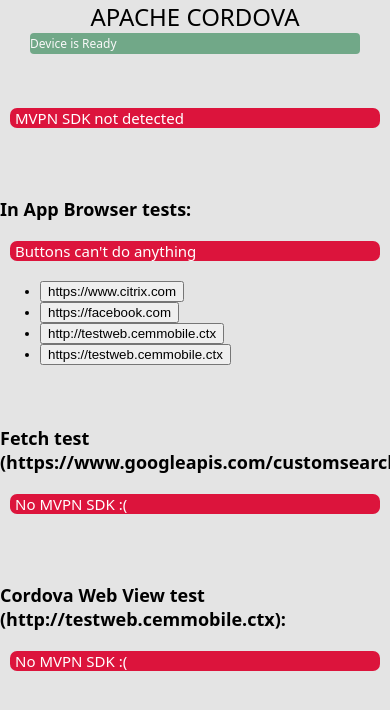
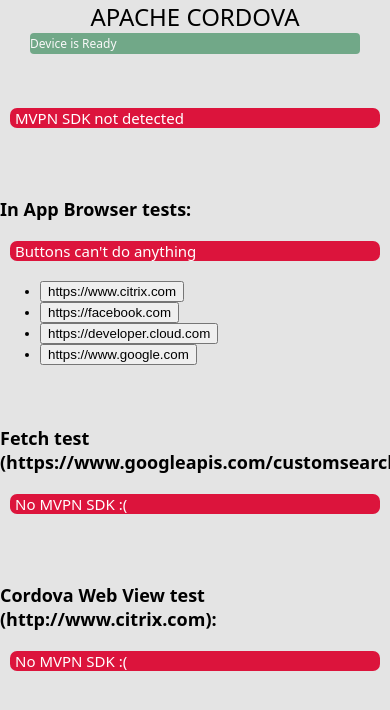
Before and after one commit to citrix/citrix-mam-sdk-sample-browser-app-android-cordova, a website: page www/index.html in a window 390 px wide. Shown: the top 710 px of the page. Drawn offline with Linux system fonts and the light colour scheme; some packages are replaced by stand-ins of ours.

Commit message:
Cleanup Cordova Mvpn SampleApp

```diff
--- a/www/index.html
+++ b/www/index.html
@@ -65,8 +65,8 @@
     <ul>
         <li><button id="loadCitrix">https://www.citrix.com</button></li>
         <li><button id="loadFacebook">https://facebook.com</button></li>
-        <li><button id="loadHttpTestWeb">http://testweb.cemmobile.ctx</button></li>
-        <li><button id="loadHttpsTestWeb">https://testweb.cemmobile.ctx</button></li>
+        <li><button id="loadHttpTestWeb">https://developer.cloud.com</button></li>
+        <li><button id="loadHttpsTestWeb">https://www.google.com</button></li>
     </ul>
 </div>
 <br>
@@ -84,7 +84,7 @@
 <br>
 <br>
 <div id="testBase">
-    <h2>Cordova Web View test (http://testweb.cemmobile.ctx):</h2>
+    <h2>Cordova Web View test (http://www.citrix.com):</h2>
     <div id="baseWebView">
         <p class="test waiting">Waiting for mvpn...</p>
         <p class="test nomvpn">No MVPN SDK :(</p>
--- a/www/js/index.js
+++ b/www/js/index.js
@@ -120,7 +120,7 @@
 		let fail = status.querySelector('.fail');
 
 		let iframe = document.createElement('iframe');
-		iframe.src = 'http://testweb.cemmobile.ctx';
+		iframe.src = 'https://www.citrix.com';
 		iframe.height = '25%'
 		iframe.width = '90%'
 		parentElement.appendChild(iframe);
@@ -145,8 +145,8 @@
 
 const loadCitrix = function() { loadInAppBrowser('https://www.citrix.com'); }
 const loadFacebook = function() { loadInAppBrowser('https://facebook.com'); }
-const loadHttpTestWeb = function() { loadInAppBrowser('http://testweb.cemmobile.ctx'); }
-const loadHttpsTestWeb = function() { loadInAppBrowser('https://testweb.cemmobile.ctx'); }
+const loadHttpTestWeb = function() { loadInAppBrowser('https://developer.cloud.com'); }
+const loadHttpsTestWeb = function() { loadInAppBrowser('https://google.com'); }
 
 const target = '_blank';
 const options = '';
```
Also changed, not shown: 1 other file.
